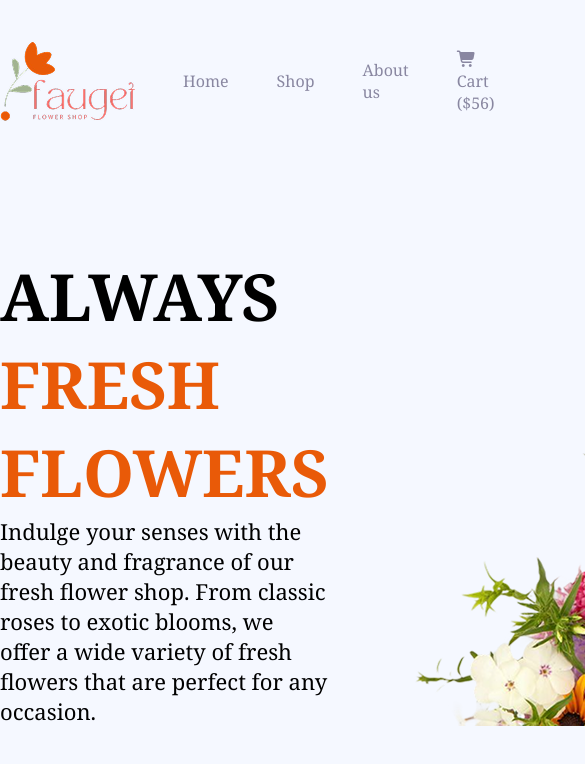
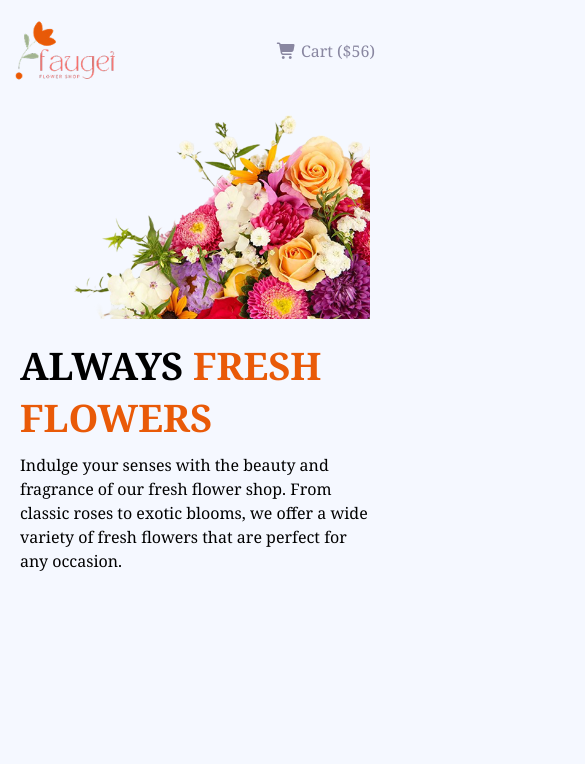
Before and after one commit to tusheralltime/design-responsive-flowers, a plain HTML site: page index.html in a window 390 px wide. Shown: the top 764 px of the page, 585 px wide, since content can reach past the window. Drawn offline with Linux system fonts and the light colour scheme.

Commit message:
added nav and hero section responsive styles

```diff
--- a/styles/style.css
+++ b/styles/style.css
@@ -1,6 +1,7 @@
 * {
   margin: 0;
   padding: 0;
+  box-sizing: border-box;
 }
 
 .inter-font {
@@ -37,6 +38,10 @@ nav {
   align-items: center;
   padding: 30px 0 120px 0;
 }
+nav .logo {
+  width: 100px;
+  height: auto;
+}
 nav ul {
   align-items: center;
   padding: 18px 0;
@@ -71,7 +76,45 @@ nav ul li a:hover {
 .hero-description {
   font-weight: 400;
   font-size: 22px;
+  line-height: 1.5;
 }
 .hero-section-img {
   width: 570px;
 }
+
+/* Mobile Device */
+@media only screen and (max-width: 576px) {
+  /* nav styles start*/
+  nav {
+    padding: 20px 15px;
+  }
+  nav ul li {
+    display: none;
+  }
+  nav ul li:last-child {
+    display: block;
+    margin-left: 0;
+  }
+  nav ul li:not(:last-child) {
+    display: none;
+  }
+  /* nav styles end*/
+
+  /* hero section styles */
+  .hero-section {
+    flex-direction: column-reverse;
+    padding: 0 20px;
+  }
+  .hero-section-img {
+    width: 100%;
+    height: auto;
+    margin-bottom: 20px;
+  }
+  .hero-title {
+    font-size: 38px;
+    margin-bottom: 10px;
+  }
+  .hero-description {
+    font-size: 16px;
+  }
+}
```
